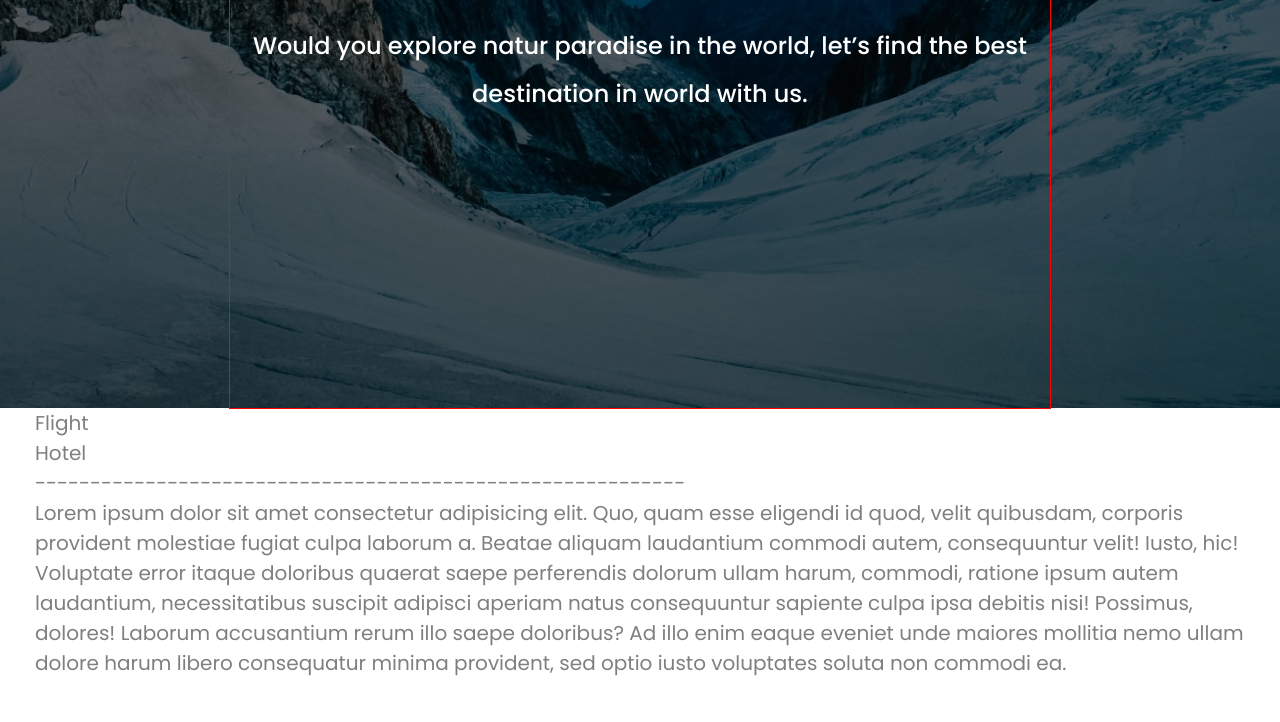
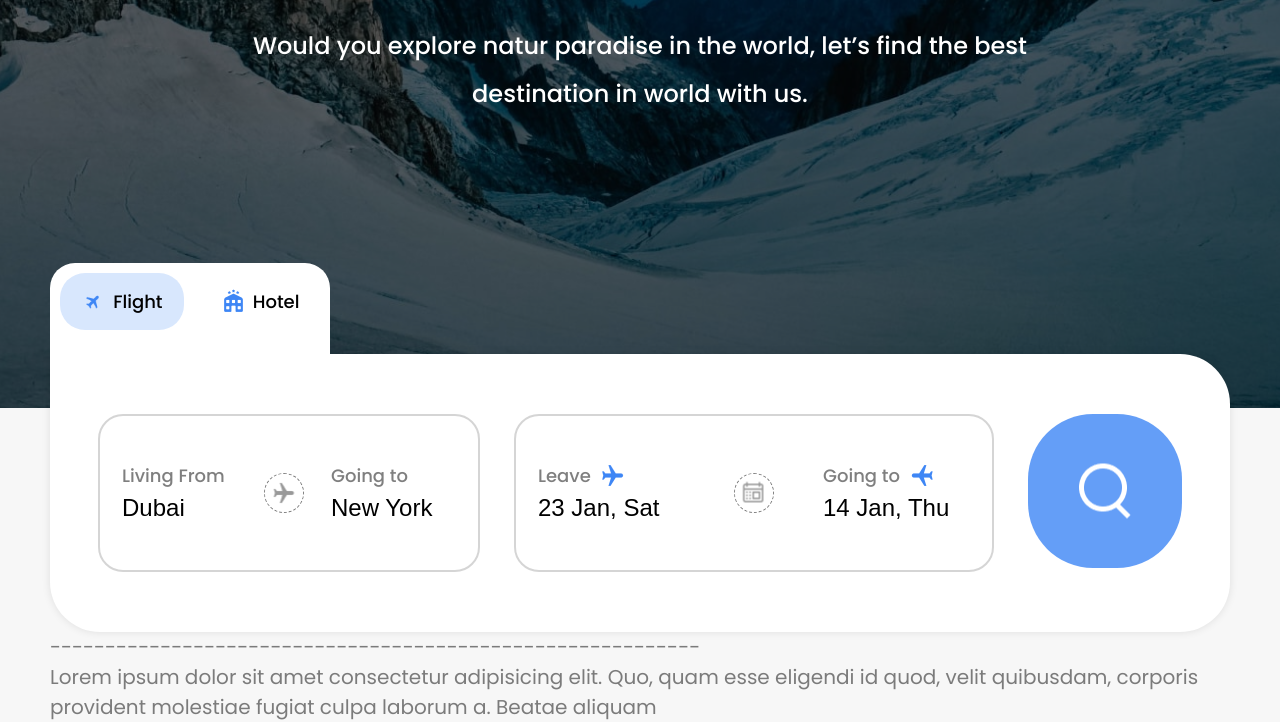
Before and after one commit to VikArt217/Treloo, a plain HTML site: page index.html in a window 1280 px wide. Shown: the part 526-1248 px from the top of the page. Before the commit the page ends 1204 px from the top, so only its background shows below. Drawn offline with Linux system fonts and the light colour scheme.

Commit message:
add header & search

```diff
--- a/css/style.css
+++ b/css/style.css
@@ -3,21 +3,25 @@
 :root {
 	/* general variables*/
 	--color-accent: #3E86F5;
-	--color-main: #000;
-	--color-primary: #fff;
-	--color-secondary: #7c7c7c;
+	--color-lightaccent: rgba(62, 134, 245, 0.2);
+	--color-main: #fff;
+	--color-bg: #f7f7f7;
 
 
 	/* text variables*/
 	--color-headertext: #fff;
 	--color-title: #000;
-	--color-maintext: rgba(0, 0, 0, 0.5);
+	--color-text: rgba(0, 0, 0, 0.5);
+
+}
+*,
+*::before,
+*::after {
+	padding: 0;
+	margin: 0;
+	box-sizing: border-box;
 }
 
-* {
-	margin: 0;
-	padding: 0;
-}
 
 html {
 	font-size: 62.5%;
@@ -27,12 +31,17 @@ body {
 	font-family: 'Poppins', sans-serif;
 	font-size: 2rem;
 	font-weight: 400;
-	color: var(--color-maintext);
+	color: var(--color-text);
 	line-height: 1.5;
 }
 
 a {
 	text-decoration: none;
+}
+
+img {
+	display: block;
+	max-width: 100%;
 }
 
 /* layout */
@@ -41,6 +50,7 @@ a {
 	display: flex;
 	flex-direction: column;
 	min-height: 100%;
+	background-color: var(--color-bg);
 }
 
 .main {
@@ -53,12 +63,19 @@ a {
 	padding: 0 15px;
 }
 
+/*
+padding: calc(20px + (50 - 20) * ((100vw - 320 px) / (1200 - 320)));
+
+font-size: calc(20px + (50 - 20) * ((100vw - 320 px) / (1200 - 320)));
+
+margin: calc(20px + (50 - 20) * ((100vw - 320 px) / (1200 - 320))); */
+
 /* header__head */
 .header {
 	position: relative;
 	background: url('../images/bg-header.jpg') no-repeat center / cover;
 	/* filter: brightness(50%); */
-	color: var(--color-headertext);
+	color: var(--color-main);
 }
 
 .header::before {
@@ -92,7 +109,7 @@ a {
 
 .menu__item {
 	font-weight: 500;
-	color: var(--color-headertext);
+	color: var(--color-main);
 	font-size: 2.4rem;
 	margin-right: 5rem;
 }
@@ -104,7 +121,7 @@ a {
 .menu__item--active a {
 	text-align: center;
 	padding: 1.5rem 4.4rem;
-	background-color: var(--color-primary);
+	background-color: var(--color-main);
 	color: var(--color-accent);
 	border-radius: 1rem;
 	font-weight: 500;
@@ -118,7 +135,6 @@ a {
 	padding: 19rem 0 29rem;
 	text-align: center;
 	margin: 0 auto;
-	outline: 1px solid red;
 }
 
 .header__content-title {
@@ -135,3 +151,186 @@ a {
 }
 
 /* main */
+
+/* section: search */
+.search {
+	position: relative;
+	margin-top: -14.5rem;
+}
+
+.search__tabs {
+	display: inline-flex;
+	padding: 1rem 1rem 2.4rem 1rem;
+	border-radius: 25px 25px 0px 0px;
+	background-color: var(--color-main);
+}
+
+.search__tab {
+	display: flex;
+	align-items: center;
+	text-align: center;
+	position: relative;
+	padding: 1.5rem 2.1rem;
+	border-radius: 25px;
+	font-weight: 500;
+	font-size: 1.8rem;
+	color: var(--color-title);
+}
+
+.search__tab:first-child {
+	margin-right: 1.6rem;
+}
+
+.search__tab:not(.search__tab--active) {
+	cursor: pointer;
+}
+
+.search__tab--active {
+	background: var(--color-lightaccent);
+}
+
+.search__tab-icon {
+	position: relative;
+	width: 2.5rem;
+	height: 2.5rem;
+	margin-right: 0.4em;
+}
+
+/* search__details */
+
+.search__details {
+	display: flex;
+	flex-wrap: wrap;
+	justify-content: space-between;
+	background-color: var(--color-main);
+	box-shadow: 0px 0px 8px rgba(0, 0, 0, 0.1);
+	border-radius: 0px 50px 50px 50px;
+	padding: 6rem 4.8rem;
+}
+
+.details__items {
+	display: flex;
+	justify-content: space-between;
+	align-items: center;
+	padding: 4.4rem 2.2rem;
+	border: 2px solid rgba(172, 172, 172, 0.5);
+	border-radius: 25px;
+	font-weight: 500;
+	margin-right: 3.1rem;
+}
+
+.detail__item {
+	 flex: 0 0 100%;
+	max-width: 12.5rem;
+	align-items: center;
+}
+
+.detail__item label {
+	font-size: 1.8rem;
+	margin-bottom: 0.4rem;
+}
+
+.detail__item input {
+	width: 100%;
+	height: 3.6rem;
+	border: none;
+	outline: none;
+	font-size: 2.4rem;
+	color: var(--color-title);
+	transition: all 0.4s;
+	text-transform: capitalize;
+	cursor: pointer;
+}
+
+.detail__item input:focus {
+	border: none;
+	outline: none;
+	border-bottom: 1px solid var(--color-text);
+	transition: all 0.4s ease-out;
+}
+
+.detail__item input::placeholder {
+	font-weight: 500;
+	font-size: 2.4rem;
+	color: var(--color-title);
+	transition: all 0.4s ease-out;
+}
+
+.detail__item input:focus::placeholder {
+	opacity: 0;
+}
+
+
+.detail__icon {
+	flex: 0 0 4rem;
+	position: relative;
+	width: 4rem;
+	height: 4rem;
+	border: 1px dashed var(--color-text);
+	border-radius: 50%;
+	margin-left: 1.7rem;
+	margin-right: 2.7rem;
+}
+
+.detail__icon img {
+	position: absolute;
+	top: 50%;
+	right: 50%;
+	transform: translate(50%, -50%);
+}
+
+.detail__item.detail__item--data {
+	max-width: 14.7rem;
+}
+
+.data__label-leave,
+.data__label-return {
+	position: relative;
+}
+
+.data__label-leave::after {
+	content: "";
+	position: absolute;
+	left: 60px;
+	top: 0;
+	bottom: 0;
+	width: 28px;
+	background: url('../icons/airplane-right.png');
+}
+
+.data__label-return::after {
+	content: "";
+	position: absolute;
+	left: 85px;
+	top: 0;
+	bottom: 0;
+	width: 28px;
+	background: url('../icons/airplane-left.png');
+}
+
+.detail__icon.detail__icon--data {
+	margin-left: 4.9rem;
+	margin-right: 4.9rem;
+}
+
+.search__btn {
+	position: relative;
+	min-width: 15.4rem;
+	height: 15.4rem;
+	background: rgba(62, 134, 245, 0.8);
+	border-radius: 65px;
+	border: none;
+	cursor: pointer;
+	transition: all 0.4s ease-out;
+}
+
+.search__btn:hover {
+	background: var(--color-accent);
+}
+
+.search__btn img {
+	position: absolute;
+	top: 50%;
+	right: 50%;
+	transform: translate(50%, -50%);
+}
--- a/index.html
+++ b/index.html
@@ -33,25 +33,76 @@
 				</div>
 				<div class="header__content">
 					<h1 class="header__content-title">Discover Your Life, Travel Where You Want</h1>
-					<p class="header__content-text">Would you explore natur paradise in the world, let’s find the best destination in world with us.</p>
+					<p class="header__content-text">Would you explore natur paradise in the world, let’s find the best destination
+						in world with us.</p>
 				</div>
 			</div>
 		</header>
 		<main class="main">
-			<div class="container">
-				<section class="choice">
-					<div class="choice__marker">
-						<div class="choice__marker-flight">Flight</div>
-						<div class="choice__marker-hotel">Hotel</div>
+			<section class="search container">
+
+					<div class="search__tabs">
+						<div class="search__tab search__tab--active">
+							<div class="search__tab-icon">
+								<img src="icons/airplane-turn.png" alt="airplane">
 							</div>
-					<div class="choice__details">
-						<div class="choice__direction">
+							<span>Flight</span>
+						</div>
+						<div class="search__tab search__tab">
+							<div class="search__tab-icon">
+								<img src="icons/hotel.png" alt="hotel">
+							</div>
+							<span>Hotel</span>
+						</div>
+					</div>
+
+					<div class="search__details">
+						<div class="details__items">
+							<div class="detail__item">
+								<form class="town-from">
+									<label for="town-from">Living From</label><br>
+									<input type="text" name="town-from" placeholder="Dubai">
+								</form>
+							</div>
+
+							<div class="detail__icon">
+								<img src="icons/airplane-round.png" alt="airplane">
+							</div>
+
+							<div class="detail__item">
+								<form clacc="town-to">
+									<label for="town-to">Going to</label><br>
+									<input type="text" name="town-to" placeholder="New York">
+								</form>
+							</div>
+						</div>
+
+						<div class="details__items details__items--data">
+							<div class="detail__item detail__item--data">
+								<form class="data__return">
+									<label class="data__label-leave" for="data-return">Leave</label>
+									<input type="text" name="data-return" placeholder="23 Jan, Sat">
+								</form>
 
 							</div>
-						<div class="choice__dates">
+							<div class="detail__icon detail__icon--data">
+								<img src="icons/planner.png" alt="airplane">
+							</div>
+							<div class="detail__item detail__item--data">
+								<form clacc="data__leave">
+									<label class="data__label-return" for="data-leave">Going to</label>
+									<input type="text" name="data-leave" placeholder="14 Jan, Thu">
+								</form>
 
 							</div>
 						</div>
+
+					 <button class="search__btn">
+							<img src="icons/search.png" alt="search">
+						</button>
+
+					</div>
+
 			</section>
 
 			<section class="special">
@@ -59,19 +110,13 @@
 			</section>
 
 
-
-			</div>
 		</main>
 		<footer class="footer">
 			<div class="container">
 				-----------------------------------------------------------<br>
-	Lorem ipsum dolor sit amet consectetur adipisicing elit. Quo, quam esse eligendi id quod, velit quibusdam, corporis
-	provident molestiae fugiat culpa laborum a. Beatae aliquam laudantium commodi autem, consequuntur velit!
-	Iusto, hic! Voluptate error itaque doloribus quaerat saepe perferendis dolorum ullam harum, commodi, ratione ipsum autem
-	laudantium, necessitatibus suscipit adipisci aperiam natus consequuntur sapiente culpa ipsa debitis nisi! Possimus,
-	dolores!
-	Laborum accusantium rerum illo saepe doloribus? Ad illo enim eaque eveniet unde maiores mollitia nemo ullam dolore harum
-	libero consequatur minima provident, sed optio iusto voluptates soluta non commodi ea.
+				Lorem ipsum dolor sit amet consectetur adipisicing elit. Quo, quam esse eligendi id quod, velit quibusdam,
+				corporis
+				provident molestiae fugiat culpa laborum a. Beatae aliquam
 			</div>
 		</footer>
 	</div>
```
Also changed, not shown: icons/airplane-left.png (added), icons/airplane-right.png (added), icons/airplane-round.png (added), icons/airplane-turn (2).png (added), icons/airplane-turn.png (added), icons/hotel.png (added), icons/location.png (added), icons/planner.png (added), icons/quote.png (added), icons/search.png (added), icons/star.png (added). Lines whose indentation alone changed are shown as unchanged.
